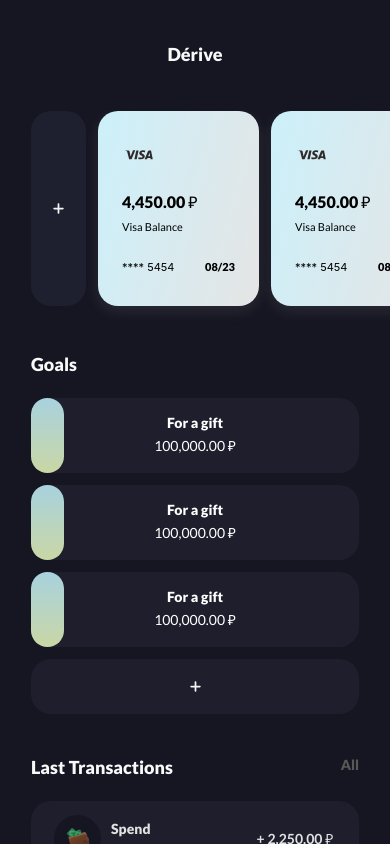
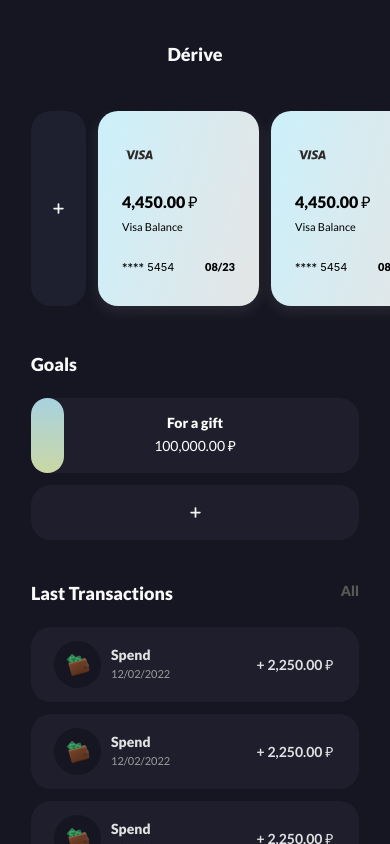
Before and after one commit to hschhhwwwo0o/derive, a React Native app: screen /Home in a window 390 px wide. Built offline with nearby package versions, Linux system fonts and the light colour scheme.

Commit message:
Add redirect to goal screen

```diff
--- a/components/Custom/Goal/index.tsx
+++ b/components/Custom/Goal/index.tsx
@@ -2,11 +2,19 @@ import { LinearGradient } from "expo-linear-gradient";
 import React, { FunctionComponent } from "react";
 import { StyleSheet, View, Text, TouchableOpacity } from "react-native";
 
-interface IGoal {}
+interface IGoal {
+  navigation: INavigation;
+}
 
-const Goal: FunctionComponent = () => {
+const Goal: FunctionComponent<IGoal> = ({ navigation }) => {
+  function navigateToGoal() {
+    navigation.push("Goal", {
+      id: 1,
+    });
+  }
+
   return (
-    <TouchableOpacity activeOpacity={0.95}>
+    <TouchableOpacity activeOpacity={0.95} onPress={navigateToGoal}>
       <View style={styles.block}></View>
       <LinearGradient colors={["#A8D2DF", "#CAD7A5"]} style={[styles.gradient, { width: "10%" }]}></LinearGradient>
       <View style={styles.textBlock}>
--- a/router/index.tsx
+++ b/router/index.tsx
@@ -6,6 +6,7 @@ import AddCardScreen from "screens/AddCard";
 import HomeScreen from "screens/Home";
 import AddGoalScreen from "screens/AddGoal";
 import CardScreen from "screens/Card";
+import GoalScreen from "screens/Goal";
 
 const Stack = createNativeStackNavigator();
 
@@ -20,6 +21,7 @@ const Router: FunctionComponent = () => {
         <Stack.Screen name="Home" component={HomeScreen} options={StackScreenOptions} />
         <Stack.Screen name="AddGoal" component={AddGoalScreen} options={StackScreenOptions} />
         <Stack.Screen name="Card" component={CardScreen} options={StackScreenOptions} />
+        <Stack.Screen name="Goal" component={GoalScreen} options={StackScreenOptions} />
       </Stack.Navigator>
     </NavigationContainer>
   );
--- a/screens/Goal/index.tsx
+++ b/screens/Goal/index.tsx
@@ -4,11 +4,11 @@ import AsyncStorage from "@react-native-async-storage/async-storage";
 import TheLayout from "layouts";
 import TopPanel from "components/UI/TopPanel";
 
-const GoalScreen: FunctionComponent<IScreen> = () => {
+const GoalScreen: FunctionComponent<IScreen> = ({ navigation }) => {
   return (
     <>
       <TheLayout>
-        <TopPanel />
+        <TopPanel withBack navigation={navigation} />
         <View style={styles.body}></View>
       </TheLayout>
     </>
--- a/screens/Home/index.tsx
+++ b/screens/Home/index.tsx
@@ -34,9 +34,7 @@ const HomeScreen: FunctionComponent<IScreen> = ({ navigation }) => {
           <View style={styles.body}>
             <Label>Goals</Label>
             <View style={styles.goalsContent}>
-              <Goal />
-              <Goal />
-              <Goal />
+              <Goal navigation={navigation} />
               <View style={styles.addGoal}>
                 <AddGoal onPressHandler={onAddGoalPressHandler} />
               </View>
```
